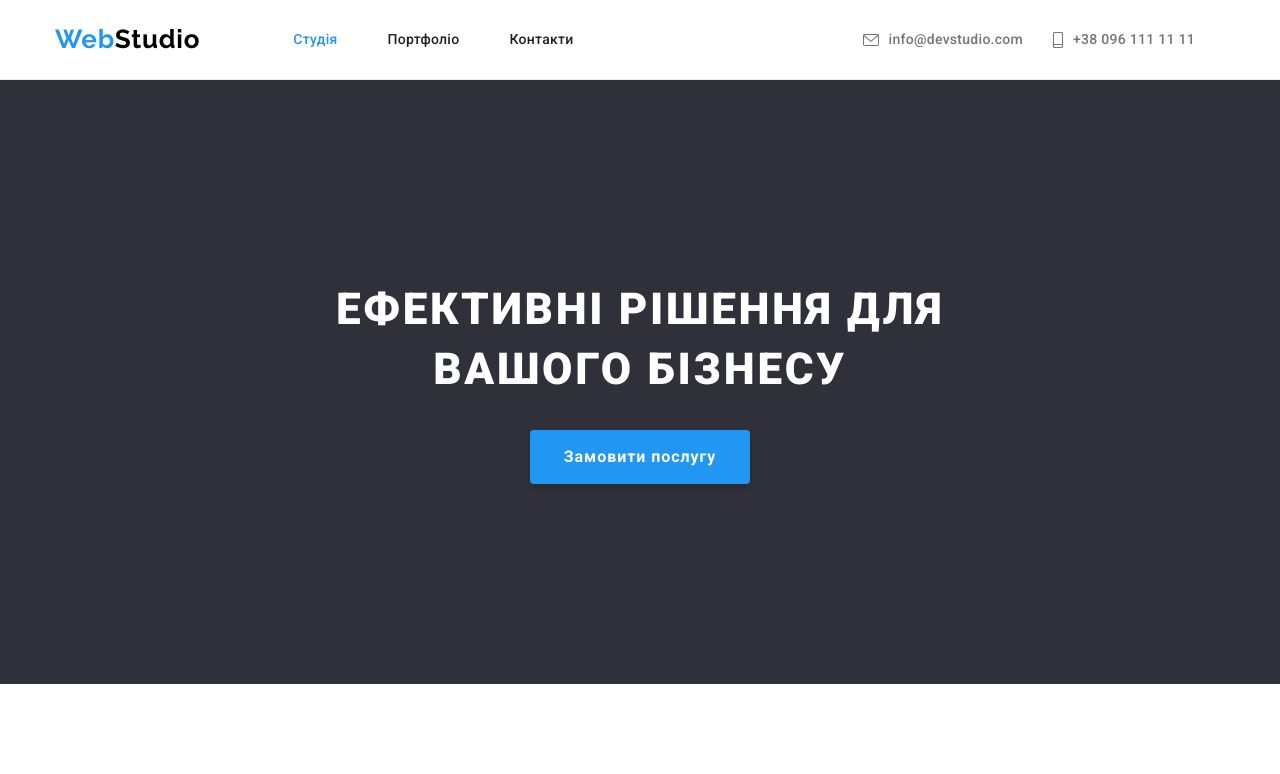
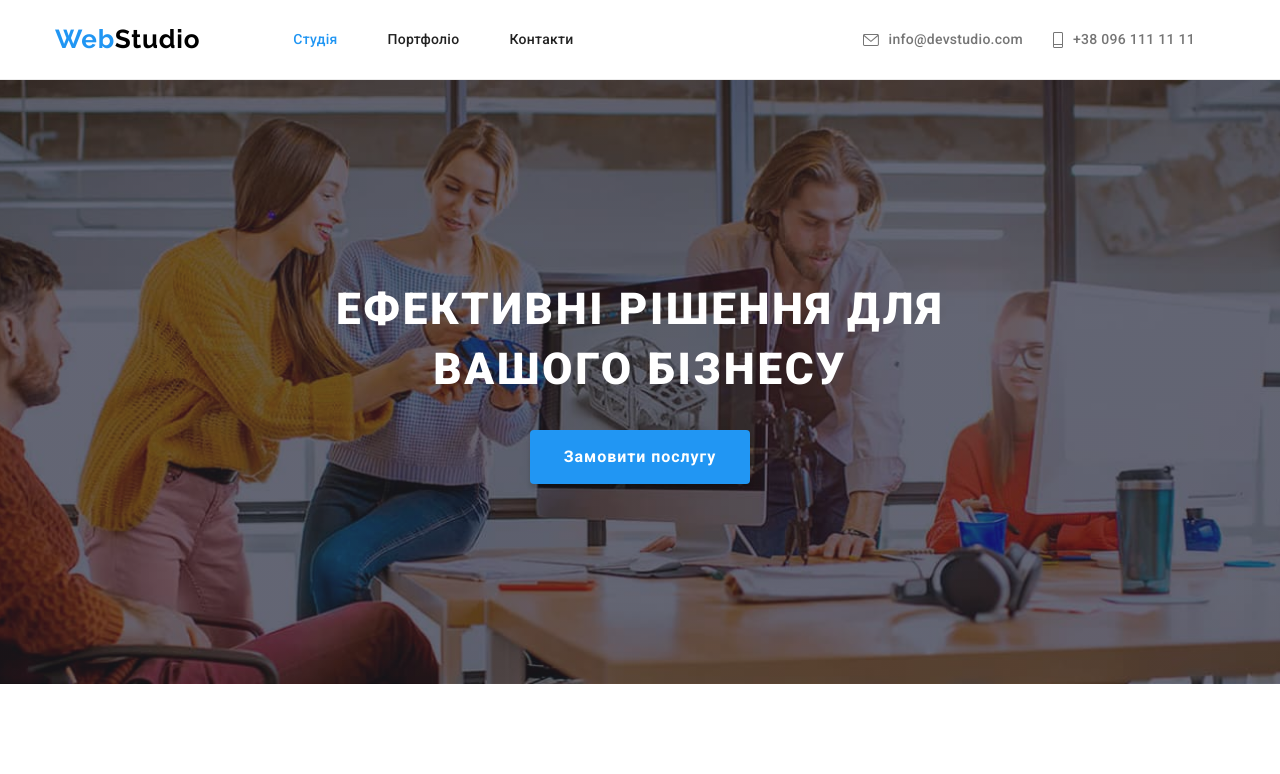
Before and after one commit to EleonoraKutsenko/goit-markup-hw-04, a plain HTML site: page index.html in a window 1280 px wide. Shown: the top 774 px of the page. Drawn offline with nearby package versions, Linux system fonts and the light colour scheme.

Commit message:
hero bg img added

```diff
--- a/css/styles.css
+++ b/css/styles.css
@@ -12,6 +12,7 @@
     --accent-hero-btn-color: #188CE8;
     --white-border: #EEEEEE;
     --border-bottom-line: #ECECEC;
+    --overlay-color: #2f303a66;
 }
 
 body {
@@ -162,6 +163,10 @@ header {
     text-align: center;
     background-color: var(--dark-bgcolor);
     padding: 200px 0;
+    background-image: linear-gradient(var(--overlay-color), var(--overlay-color)), url(/images/hero.jpg);
+    background-size: cover;
+    background-position: center;
+    background-repeat: no-repeat;
 }
 
 .hero-title {
```
